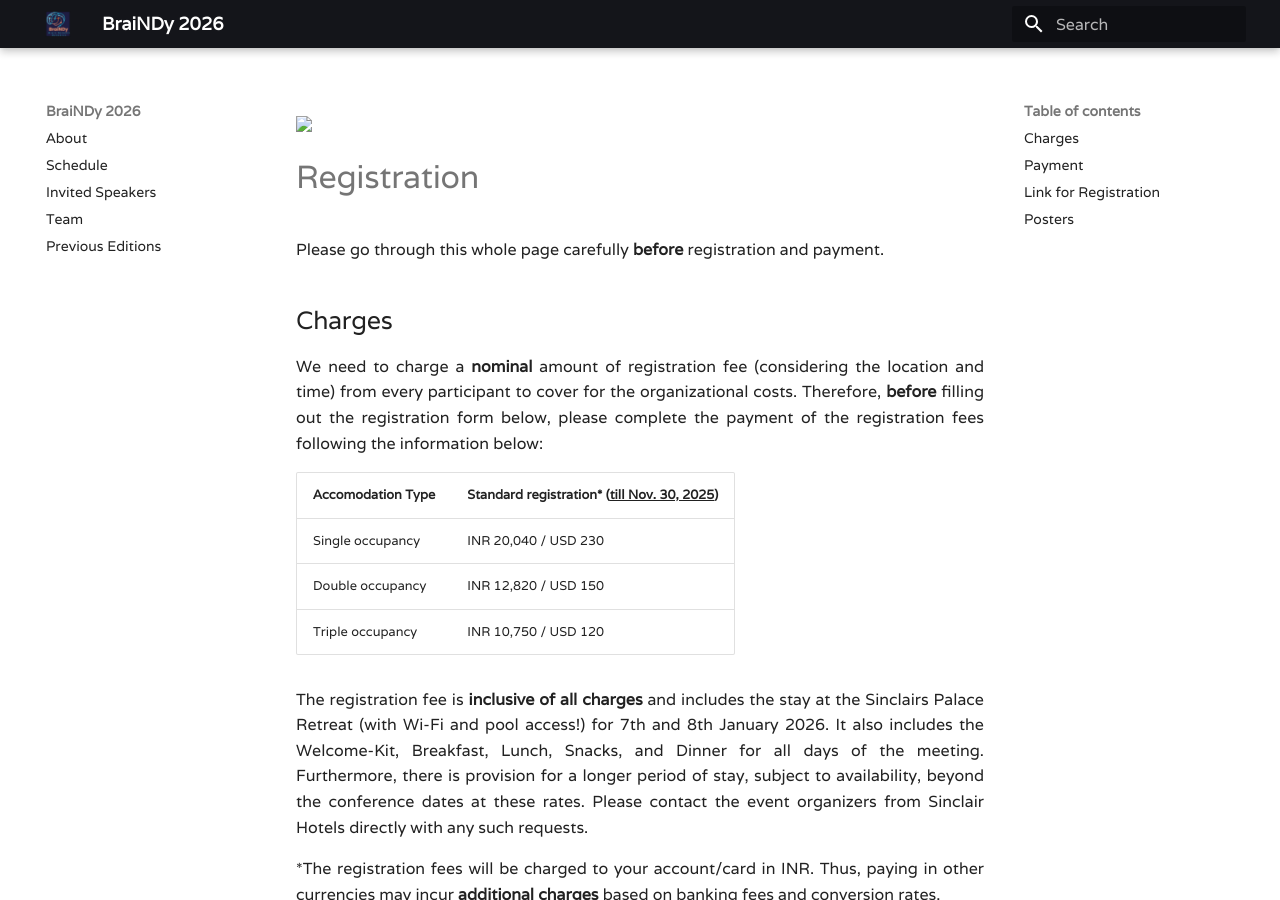
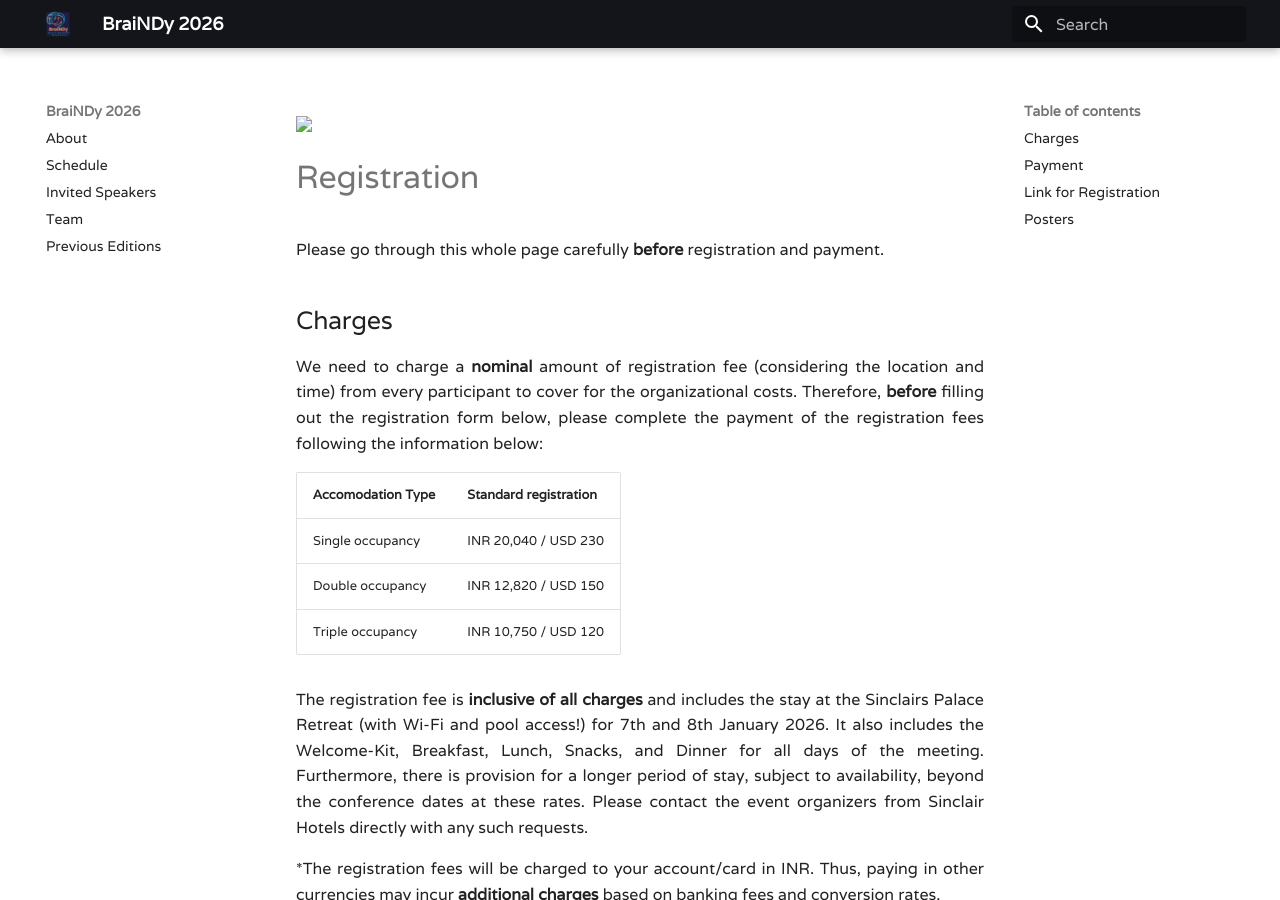
Before and after one commit to BraiNDyMeeting/v2026, an MkDocs documentation site: the page built from docs/registration.md, in a window 1280 px wide and 900 px high. Built offline with MkDocs 1.6.1 and Material for MkDocs 9.7.7, drawn with Linux system fonts in a browser that asks for light colours.

Commit message:
Some changes to website

```diff
--- a/docs/registration.md
+++ b/docs/registration.md
@@ -14,7 +14,7 @@ Please go through this whole page carefully **before** registration and payment.
 Therefore, <b>before</b> filling out the registration form below, please complete the payment of the registration fees following the information below:</p>
 
 
-| Accomodation Type |  Standard registration* (<ins>till Nov. 30, 2025</ins>) |
+| Accomodation Type |  Standard registration |
 | ---------  | --------------------- |
 | Single occupancy |  INR 20,040 / USD 230 |
 | Double occupancy |  INR 12,820 / USD 150 |
```
Also changed, not shown: site/registration/index.html, site/search/search_index.json.
